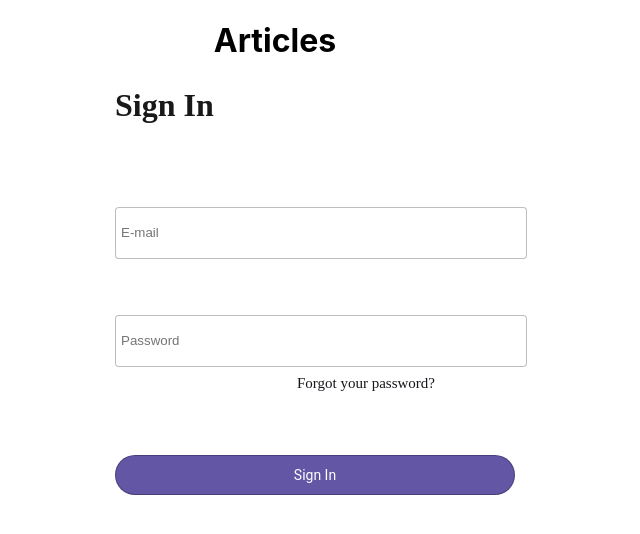
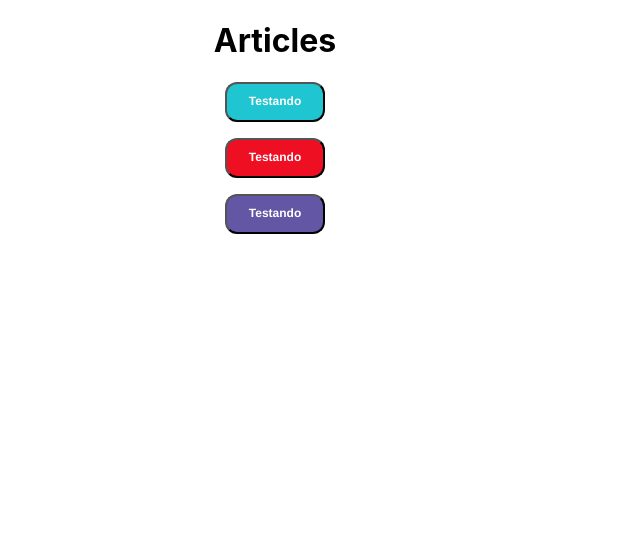
Before and after one commit to lucianofg/Articles, a React (Create React App) app: page /reading/12 in a window 1280 px wide. Shown: the top 534 px of the page, without its empty margins (365-1005 px from the left). Built offline with nearby package versions, Linux system fonts and the light colour scheme.

Commit message:
Criando alguns componentes

```diff
--- a/src/App.js
+++ b/src/App.js
@@ -1,11 +1,28 @@
 import './App.css';
 import SignIn from "./pages/signin";
+import Reading from "./pages/reading";
+import imagem from './resources/temp_image_reading.png'
+import {CancelButton, OkayButton, SignButton} from "./components/buttons";
 
 function App() {
-  return (
+    const article = {
+        title: "What was the trend in 2020 and you didn’t use it",
+        text: "Lorem ipsum dolor sit amet, consetetur sadipscing elitr, sed diam nonumy eirmod tempor invidunt ut labore et dolore magna aliquyam erat, sed diam voluptua. At vero eos et accusam et justo duo dolores et ea rebum. Stet clita kasd gubergren, no sea takimata sanctus est Lorem ipsum dolor sit amet.\nLorem ipsum dolor sit amet, consetetur sadipscing elitr, sed diam nonumy eirmod tempor invidunt ut labore et dolore magna aliquyam erat, sed diam voluptua. At vero eos et accusam et justo duo dolores et ea rebum. Stet clita kasd gubergren, no sea takimata sanctus est Lorem ipsum dolor sit amet.\nLorem ipsum dolor sit amet, consetetur sadipscing elitr, sed diam nonumy eirmod tempor invidunt ut labore et dolore magna aliquyam erat, sed diam voluptua.".split("\n"),
+        author: {
+            name: "An Author",
+            work: "A work",
+            img: imagem,
+        },
+        tags: ["tag1", "tag2"],
+        temps: 4,
+    }
+
+    return (
     <div className="App">
       <h1>Articles</h1>
-      <SignIn/>
+      <OkayButton text="Testando" onClick={() => alert("Alerta")}/>
+        <p><CancelButton text="Testando" onClick={() => alert("Alerta")}/></p>
+        <p><SignButton text="Testando" onClick={() => alert("Alerta")}/></p>
     </div>
   );
 }
--- /dev/null
+++ b/src/components/buttons.css
@@ -0,0 +1,23 @@
+.button {
+    width: 100px;
+    height: 40px;
+    border-radius: 12px;
+    text-align: center;
+    font: normal normal bold 12px/15px Helvetica Neue;
+    color: #FFFFFF;
+}
+
+.okay-button {
+    background: #20C5D2;
+    color: #FFFFFF;
+}
+
+.cancel-button {
+    background: #ee0f23;
+    color: #FFFFFF;
+}
+
+.sign-button {
+    background: #6356A5;
+    color: #FFFFFF;
+}
--- /dev/null
+++ b/src/components/buttons.js
@@ -0,0 +1,25 @@
+import './buttons.css'
+
+export function OkayButton(props) {
+    return (
+        <button className="button okay-button" onClick={props.onClick}>
+            {props.text}
+        </button>
+    )
+}
+
+export function CancelButton(props) {
+    return (
+        <button className="button cancel-button" onClick={props.onClick}>
+            {props.text}
+        </button>
+    )
+}
+
+export function SignButton(props) {
+    return (
+        <button className="button sign-button" onClick={props.onClick}>
+            {props.text}
+        </button>
+    )
+}
--- /dev/null
+++ b/src/components/logo.js
@@ -0,0 +1,3 @@
+export default function Logo() {
+    return <h1>Articles</h1>
+}
--- /dev/null
+++ b/src/pages/reading.css
@@ -0,0 +1,14 @@
+h1 {
+    text-align: left;
+    font: 30px/37px Helvetica Neue;
+}
+
+p {
+    text-align: left;
+    font: 16px/18px Helvetica Neue;
+}
+
+.reading-div {
+    margin: auto;
+    width: 400px;
+}
--- /dev/null
+++ b/src/pages/reading.js
@@ -0,0 +1,66 @@
+import React, {useState} from "react";
+import {OkayButton} from "../components/buttons";
+
+export default function Reading(props) {
+    function userHasArticle(id) {
+        // TODO
+        return true
+    }
+
+    return (
+        <div>
+            {
+                userHasArticle(props.article.id) ?
+                    <FullArticle article={props.article} /> :
+                    <PreviewArticle article={props.article} />
+            }
+        </div>
+    )
+}
+
+function ArticleInfo(props) {
+
+}
+
+function BuyArticle(props) {
+    function buyArticle() {
+
+    }
+
+    return (
+        <div>
+            <p>To continue reading, you need to buy this article.</p>
+            <p>You can continue this reading for only {props.article.price} paid on you card</p>
+            <OkayButton
+                value="Buy item"
+                onClick={() => buyArticle()}
+            />
+        </div>
+    )
+}
+
+function FullArticle(props) {
+    return (
+        <div className="reading-div">
+            <img src={props.article.img} />
+            <h1>{props.article.title}</h1>
+            <div>
+                {props.article.text.map((paragraph) => {return (<p>{paragraph}</p>)})}
+            </div>
+            <ArticleInfo />
+        </div>
+    )
+}
+
+function PreviewArticle(props) {
+    return (
+        <div className="reading-div">
+            <h1>{props.article.title}</h1>
+            <div>
+                <p>{props.article.text[0]}</p>
+            </div>
+            <BuyArticle article={props.article} />
+            <ArticleInfo article={props.article} />
+        </div>
+    )
+}
```
Also changed, not shown: src/components/articles.js (added, +49 -0 lines), src/components/navbar.js (added, +7 -0 lines).
